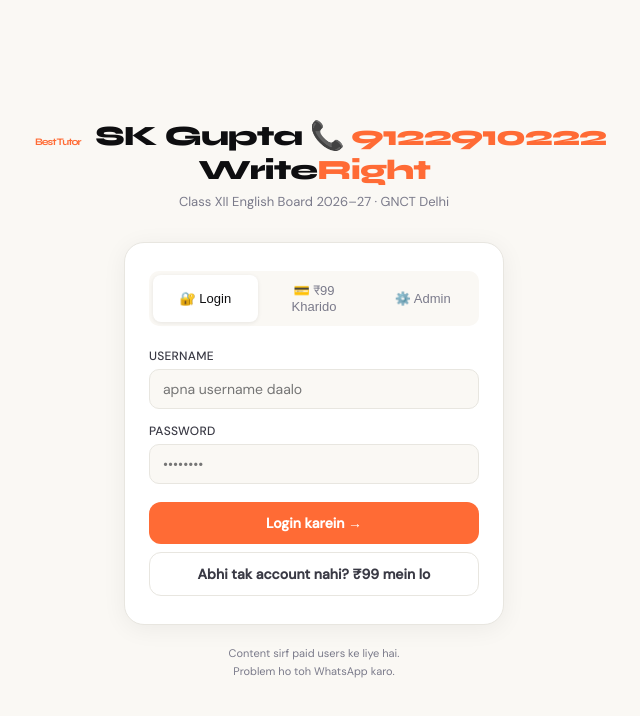
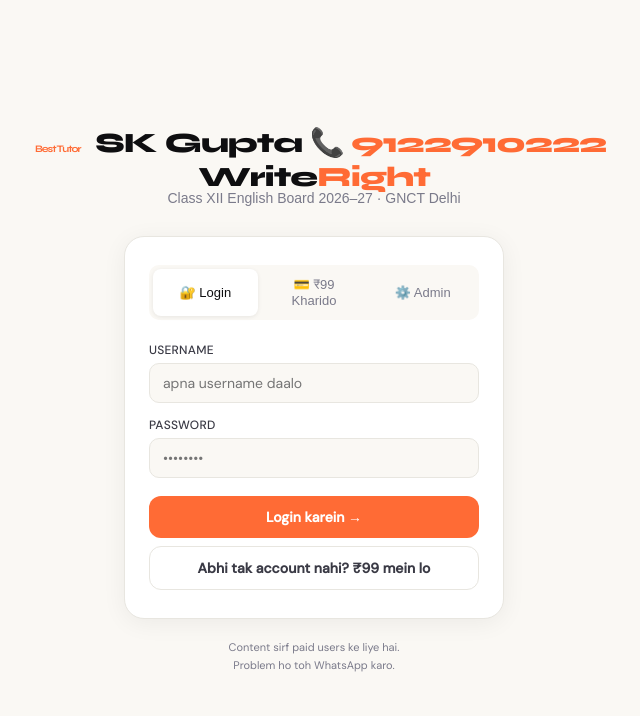
Before and after one commit to besttutors/writeright, a plain HTML site: page index.html in a window 1280 px wide. Shown: the whole page, without its empty margins (326-966 px from the left). Drawn offline with Linux system fonts and the light colour scheme.

Commit message:
Update index.html

```diff
--- a/index.html
+++ b/index.html
@@ -69,6 +69,16 @@
 .badge-pending{background:#fff8e6;color:#854f0b}
 
 .footer-note{font-size:11px;color:var(--ink3);text-align:center;margin-top:20px;line-height:1.6}
+  /* Tagline ki styling ke liye */
+.tagline {
+  text-align: center !important; /* Text ko bilkul beech (center) mein lane ke liye */
+  font-size: 14px !important; /* Size thoda chhota rakha hai taaki logo highlight ho */
+  color: #7a7a8a !important; /* Halka grey color, jo padhne mein aasan ho */
+  margin-top: -10px !important; /* Logo ke thoda paas lane ke liye */
+  margin-bottom: 30px !important; /* Niche wale login box se thoda gap dene ke liye */
+  font-weight: 500 !important;
+  font-family: sans-serif !important;
+}
 </style>
 </head>
 <body>
```
